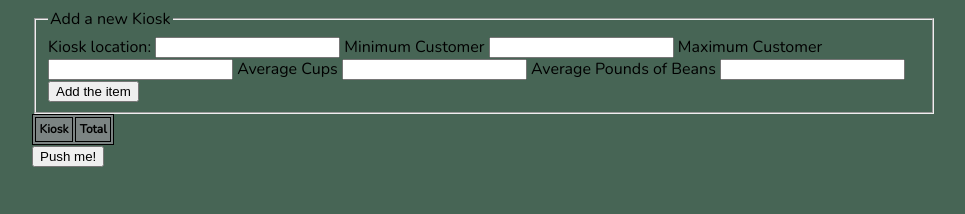
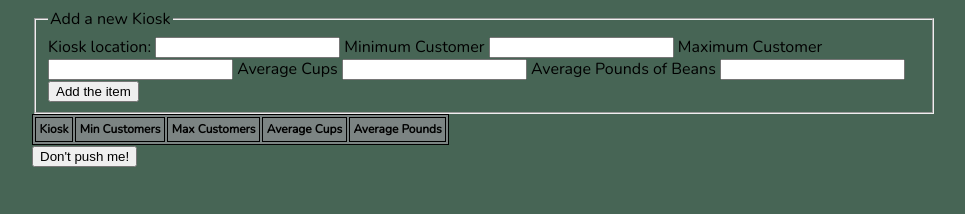
Before and after one commit to meaganmason83/class_8_lab, a plain HTML site: page index.html in a window 1280 px wide. Shown: the part 536-750 px from the top of the page, without its empty margins (156-1121 px from the left). Drawn offline with nearby package versions, Linux system fonts and the light colour scheme.

Commit message:
fixed rounding form issue with the 'step=any' in html

```diff
--- a/index.html
+++ b/index.html
@@ -32,10 +32,10 @@
           <input type="number" name="maxCustomer" min="0" required>
 
           <label for="averageCups">Average Cups</label>
-          <input type="number" name="averageCups" min="0" required>
+          <input type="number" name="averageCups" min="0.0" step="any" required>
 
           <label for="averagePounds">Average Pounds of Beans</label>
-          <input type="number" name="averagePounds" min="0" required>
+          <input type="number" name="averagePounds" min="0.00" step="any" required>
 
           <input type="submit" value="Add the item">
         </fieldset>
@@ -45,7 +45,10 @@
         <thead>
           <tr>
             <th>Kiosk</th>
-            <th>Total</th>
+            <th>Min Customers</th>
+            <th>Max Customers</th>
+            <th> Average Cups</th>
+            <th>Average Pounds</th>
           </tr>
         </thead>
 
@@ -58,7 +61,7 @@
         </tfoot>
       </table>
 
-      <button id="button">Push me!</button>
+      <button id="button">Don't push me!</button>
 
       <h1>Beans Needed By Location Each Day</h1>
       <table id="populate-table1">
```
